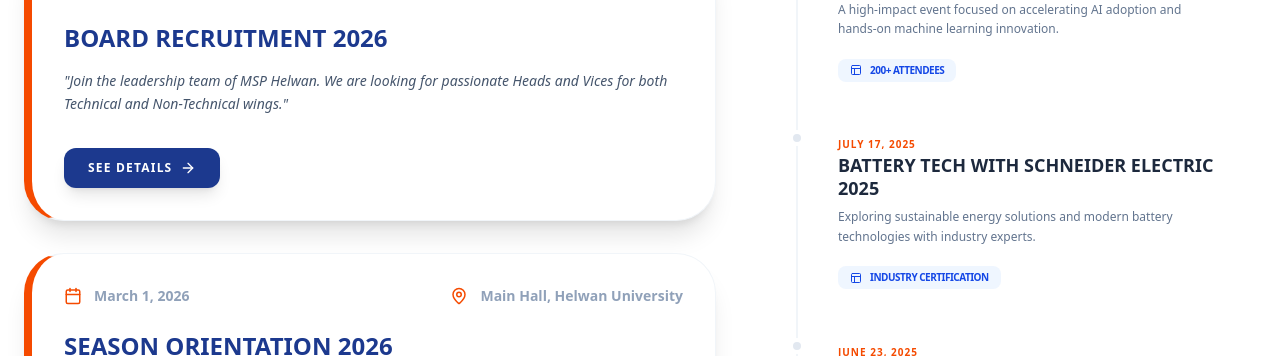
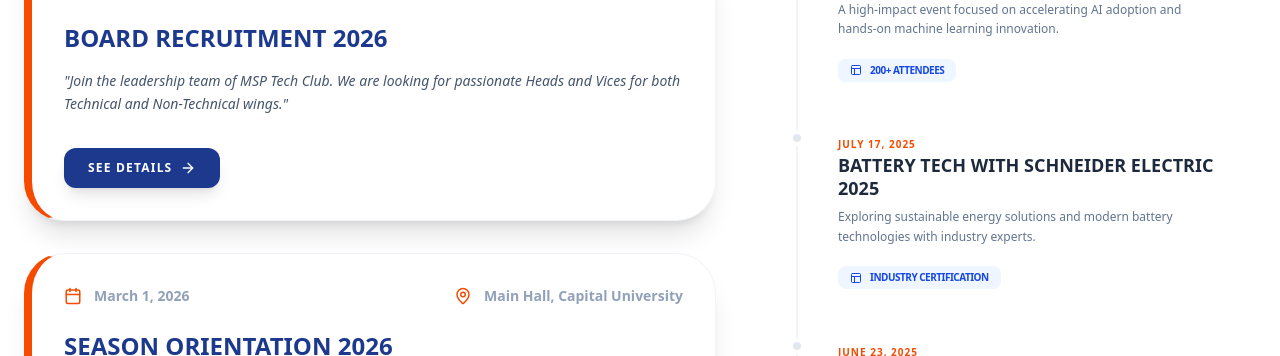
Before and after one commit to YOUBAZ/msp_helwan, a Next.js app in the folder frontend/: page /events in a window 1280 px wide. Shown: the part 503-859 px from the top of the page. Built offline with nearby package versions, Linux system fonts and the light colour scheme; no server answers.

Commit message:
fix: rename leftover Helwan mentions on the Events page

```diff
--- a/frontend/src/data/events.ts
+++ b/frontend/src/data/events.ts
@@ -19,14 +19,14 @@ export const upcomingEvents = [
     title: "Board Recruitment 2026",
     date: "Active Now",
     location: "Offline / Doki",
-    desc: "Join the leadership team of MSP Helwan. We are looking for passionate Heads and Vices for both Technical and Non-Technical wings.",
+    desc: "Join the leadership team of MSP Tech Club. We are looking for passionate Heads and Vices for both Technical and Non-Technical wings.",
     type: "Recruitment",
     isLive: true,
   },
   {
     title: "Season Orientation 2026",
     date: "March 1, 2026",
-    location: "Main Hall, Helwan University",
+    location: "Main Hall, Capital University",
     desc: "The official launch of our new season. Discover our tracks, meet the new board, and start your technical journey.",
     type: "Orientation",
     isLive: false,
```
